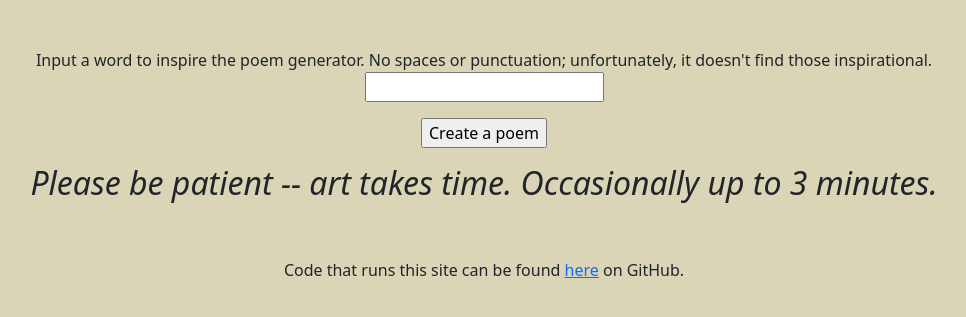
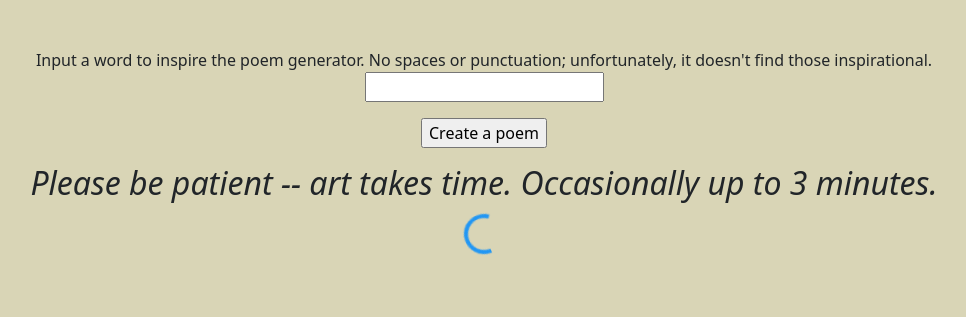
Before and after one commit to aerenchyma/poem-generation, a Flask app: page / in a window 1280 px wide. Shown: the top 317 px of the page, without its empty margins (156-1122 px from the left). Run offline with Flask 2, Linux system fonts and the light colour scheme.

Commit message:
Add progress circle to home page - at all times to start

```diff
--- a/app.py
+++ b/app.py
@@ -279,10 +279,10 @@ def index():
         poem_title = p.generate_title()
         logging.info("poem rep and title generated")
         # render poem
-        return render_template('poem.html',poem_text=poem_rep, poem_title=poem_title, form=form)
+        return render_template('poem.html',poem_text=poem_rep, poem_title=poem_title, form=form, seed_word=False)
         # TODO? save poem and whatever (later)
     else:
-        return render_template('home.html',form=form)
+        return render_template('home.html',form=form,seed_word=True)
 
 
 
--- a/templates/home.html
+++ b/templates/home.html
@@ -1,6 +1,125 @@
 <link href="https://cdn.jsdelivr.net/npm/bootstrap@5.0.0-beta3/dist/css/bootstrap.min.css" rel="stylesheet" integrity="sha384-eOJMYsd53ii+scO/bJGFsiCZc+5NDVN2yr8+0RDqr0Ql0h+rP48ckxlpbzKgwra6" crossorigin="anonymous">
 <title>Poem Generator</title>
 <body style="background-color: #d9d5b6;">
+<style>
+    .pure-material-progress-circular {
+    -webkit-appearance: none;
+    -moz-appearance: none;
+    appearance: none;
+    box-sizing: border-box;
+    border: none;
+    border-radius: 50%;
+    padding: 0.25em;
+    width: 3em;
+    height: 3em;
+    color: rgb(var(--pure-material-primary-rgb, 33, 150, 243));
+    background-color: transparent;
+    font-size: 16px;
+    overflow: hidden;
+}
+
+.pure-material-progress-circular::-webkit-progress-bar {
+    background-color: transparent;
+}
+
+/* Indeterminate */
+.pure-material-progress-circular:indeterminate {
+    -webkit-mask-image: linear-gradient(transparent 50%, black 50%), linear-gradient(to right, transparent 50%, black 50%);
+    mask-image: linear-gradient(transparent 50%, black 50%), linear-gradient(to right, transparent 50%, black 50%);
+    animation: pure-material-progress-circular 6s infinite cubic-bezier(0.3, 0.6, 1, 1);
+}
+
+:-ms-lang(x), .pure-material-progress-circular:indeterminate {
+    animation: none;
+}
+
+.pure-material-progress-circular:indeterminate::before,
+.pure-material-progress-circular:indeterminate::-webkit-progress-value {
+    content: "";
+    display: block;
+    box-sizing: border-box;
+    margin-bottom: 0.25em;
+    border: solid 0.25em transparent;
+    border-top-color: currentColor;
+    border-radius: 50%;
+    width: 100% !important;
+    height: 100%;
+    background-color: transparent;
+    animation: pure-material-progress-circular-pseudo 0.75s infinite linear alternate;
+}
+
+.pure-material-progress-circular:indeterminate::-moz-progress-bar {
+    box-sizing: border-box;
+    border: solid 0.25em transparent;
+    border-top-color: currentColor;
+    border-radius: 50%;
+    width: 100%;
+    height: 100%;
+    background-color: transparent;
+    animation: pure-material-progress-circular-pseudo 0.75s infinite linear alternate;
+}
+
+.pure-material-progress-circular:indeterminate::-ms-fill {
+    animation-name: -ms-ring;
+}
+
+@keyframes pure-material-progress-circular {
+    0% {
+        transform: rotate(0deg);
+    }
+    12.5% {
+        transform: rotate(180deg);
+        animation-timing-function: linear;
+    }
+    25% {
+        transform: rotate(630deg);
+    }
+    37.5% {
+        transform: rotate(810deg);
+        animation-timing-function: linear;
+    }
+    50% {
+        transform: rotate(1260deg);
+    }
+    62.5% {
+        transform: rotate(1440deg);
+        animation-timing-function: linear;
+    }
+    75% {
+        transform: rotate(1890deg);
+    }
+    87.5% {
+        transform: rotate(2070deg);
+        animation-timing-function: linear;
+    }
+    100% {
+        transform: rotate(2520deg);
+    }
+}
+
+@keyframes pure-material-progress-circular-pseudo {
+    0% {
+        transform: rotate(-30deg);
+    }
+    29.4% {
+        border-left-color: transparent;
+    }
+    29.41% {
+        border-left-color: currentColor;
+    }
+    64.7% {
+        border-bottom-color: transparent;
+    }
+    64.71% {
+        border-bottom-color: currentColor;
+    }
+    100% {
+        border-left-color: currentColor;
+        border-bottom-color: currentColor;
+        transform: rotate(225deg);
+    }
+}
+</style> <!-- from https://codepen.io/finnhvman/pen/bmNdNr -->
 
     <center>
 
@@ -17,6 +136,10 @@
 
         <h2><i>Please be patient -- art takes time. Occasionally up to 3 minutes.</i></h2>
 
+        {% if seed_word %}
+            <progress class="pure-material-progress-circular"/>
+        {% endif %}
+
         <br><br>Code that runs this site can be found <a href='https://github.com/aerenchyma/poem-generation'>here</a> on GitHub.
 
     </center>
```
